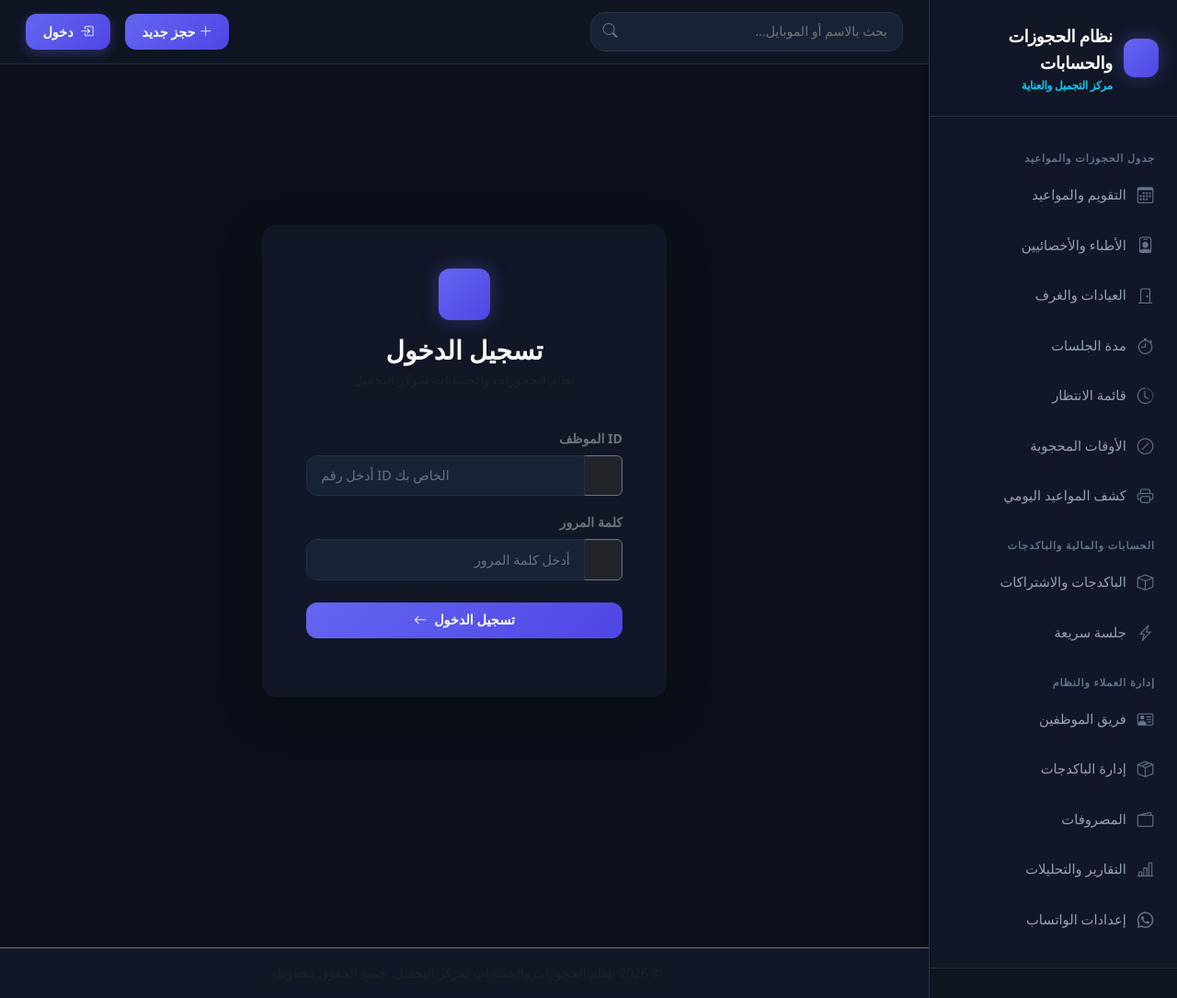
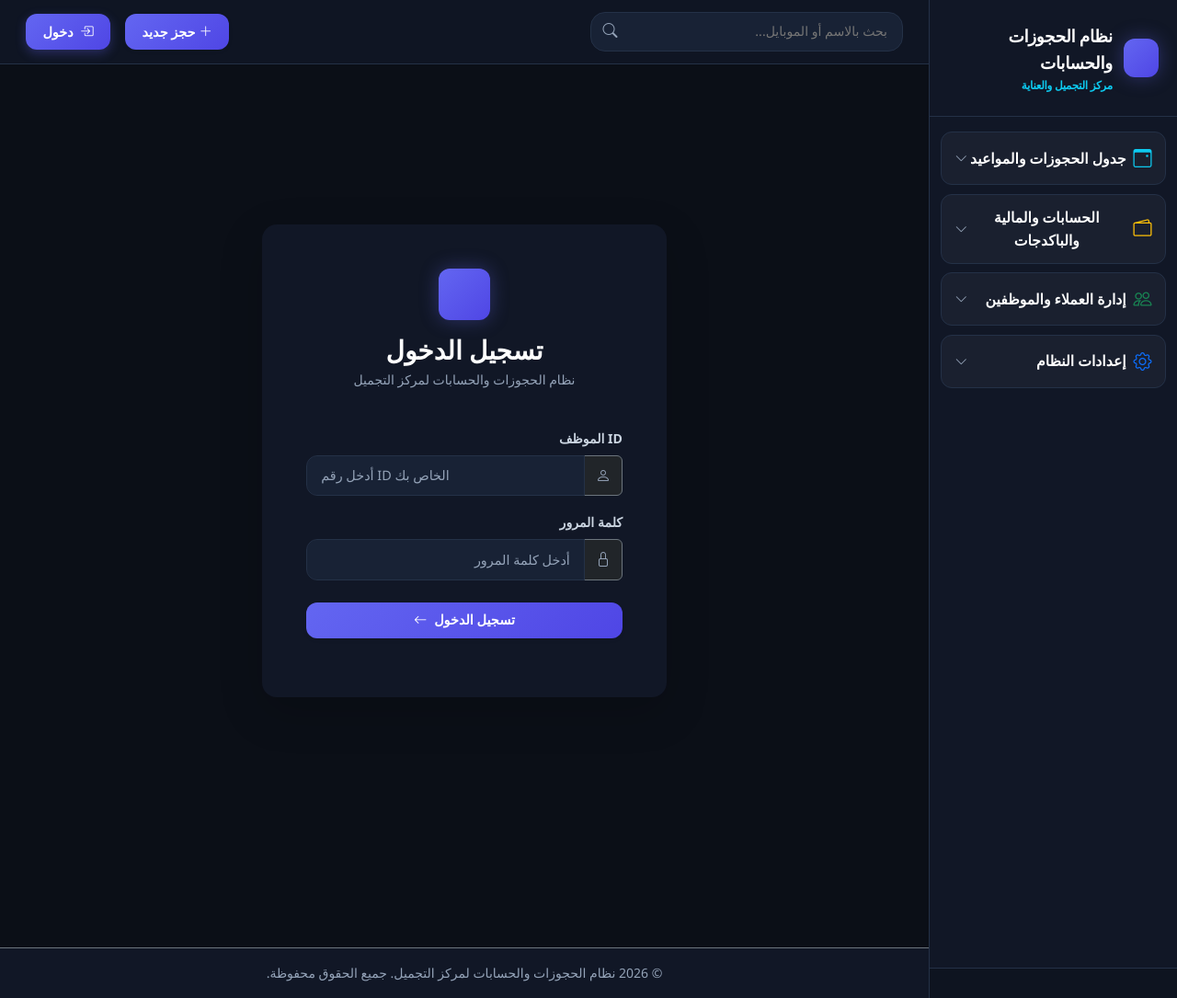
Before and after one commit to ahmed25102004/verde-clinic-app, a Flask app: page /login?next=/reservations/doctors in a window 1280 px wide. Shown: the whole page at 92% size. Run offline with Flask 3, Linux system fonts and the light colour scheme; data comes from the database, SQL or seed files in the repository.

Commit message:
Enhance text contrast/visibility across all templates and convert sidebar into large collapsible expandable accordions

```diff
--- a/static/css/style.css
+++ b/static/css/style.css
@@ -11,9 +11,9 @@
   --border-light: #2e3f5c;
 
   --text-white: #ffffff;
-  --text-primary: #f1f5f9;
-  --text-secondary: #94a3b8;
-  --text-muted: #64748b;
+  --text-primary: #f8fafc;
+  --text-secondary: #cbd5e1;
+  --text-muted: #94a3b8;
 
   --accent-indigo: #6366f1;
   --accent-indigo-dark: #4f46e5;
@@ -122,6 +122,19 @@ body {
   letter-spacing: -0.3px;
 }
 
+.text-muted, small.text-muted, p.text-muted, div.text-muted, span.text-muted, .small.text-muted {
+  color: #94a3b8 !important;
+}
+
+.text-secondary {
+  color: #cbd5e1 !important;
+}
+
+.sub-header-text, .subtitle-text, p.subtitle, .header-desc {
+  color: #cbd5e1 !important;
+  font-size: 0.95rem !important;
+}
+
 .sidebar-menu {
   padding: 1rem 0.75rem;
   flex-grow: 1;
@@ -129,53 +142,103 @@ body {
 }
 
 .sidebar-section-title {
-  font-size: 0.7rem;
+  font-size: 0.78rem;
   font-weight: 700;
   text-transform: uppercase;
-  color: var(--text-muted);
+  color: #94a3b8;
   letter-spacing: 0.08em;
   padding: 0.75rem 0.75rem 0.35rem 0.75rem;
   margin-top: 0.5rem;
+}
+
+.sidebar-group {
+  margin-bottom: 0.6rem;
+}
+
+.sidebar-group-btn {
+  width: 100%;
+  display: flex;
+  align-items: center;
+  justify-content: space-between;
+  padding: 0.75rem 0.9rem;
+  background: rgba(255, 255, 255, 0.04);
+  border: 1px solid var(--border-color);
+  border-radius: var(--radius-md);
+  color: #ffffff;
+  font-weight: 700;
+  font-size: 0.98rem;
+  text-decoration: none;
+  cursor: pointer;
+  transition: var(--transition);
+}
+
+.sidebar-group-btn:hover, .sidebar-group-btn:focus {
+  background: rgba(99, 102, 241, 0.15);
+  border-color: rgba(99, 102, 241, 0.4);
+  color: #ffffff;
+}
+
+.sidebar-group-btn:not(.collapsed) {
+  background: linear-gradient(135deg, rgba(99, 102, 241, 0.18), rgba(79, 70, 229, 0.25));
+  border-color: rgba(99, 102, 241, 0.45);
+  color: #ffffff;
+  box-shadow: 0 2px 8px rgba(0, 0, 0, 0.2);
+}
+
+.sidebar-group-btn .toggle-icon {
+  font-size: 0.85rem;
+  color: #94a3b8;
+  transition: transform 0.3s ease;
+}
+
+.sidebar-group-btn:not(.collapsed) .toggle-icon {
+  transform: rotate(180deg);
+  color: #60a5fa;
+}
+
+.sidebar-sub-menu {
+  padding-top: 0.35rem;
+  padding-bottom: 0.2rem;
 }
 
 .sidebar-link {
   display: flex;
   align-items: center;
   gap: 0.75rem;
-  padding: 0.7rem 0.85rem;
-  color: var(--text-secondary);
+  padding: 0.6rem 0.85rem;
+  color: #cbd5e1;
   text-decoration: none;
-  font-weight: 500;
-  font-size: 0.92rem;
+  font-weight: 600;
+  font-size: 0.9rem;
   border-radius: var(--radius-md);
-  margin-bottom: 0.25rem;
+  margin-bottom: 0.2rem;
   transition: var(--transition);
 }
 
 .sidebar-link i {
-  font-size: 1.1rem;
-  color: var(--text-muted);
+  font-size: 1.05rem;
+  color: #94a3b8;
   transition: var(--transition);
 }
 
 .sidebar-link:hover {
-  background-color: rgba(255, 255, 255, 0.05);
-  color: var(--text-white);
+  background-color: rgba(255, 255, 255, 0.08);
+  color: #ffffff;
 }
 
 .sidebar-link:hover i {
-  color: var(--accent-indigo);
+  color: #60a5fa;
 }
 
 .sidebar-link.active {
-  background: linear-gradient(135deg, rgba(99, 102, 241, 0.2), rgba(79, 70, 229, 0.3));
-  color: var(--text-white);
-  border: 1px solid rgba(99, 102, 241, 0.4);
-  font-weight: 600;
+  background: linear-gradient(135deg, rgba(99, 102, 241, 0.35), rgba(79, 70, 229, 0.45));
+  color: #ffffff;
+  border: 1px solid rgba(99, 102, 241, 0.55);
+  font-weight: 700;
 }
 
 .sidebar-link.active i {
-  color: var(--accent-indigo);
+  color: #93c5fd;
 }
 
 .sidebar-footer {
--- a/templates/downtimes.html
+++ b/templates/downtimes.html
@@ -3,7 +3,7 @@
 <div class="d-flex justify-content-between align-items-center mb-4">
   <div>
     <h3 class="fw-bold text-white mb-1"><i class="bi bi-slash-circle text-info me-2"></i>الأوقات المحجوبة والراحة</h3>
-    <p class="text-muted small mb-0">حجب غرف أو أوقات محددة من جدول المواعيد المتاحة (صيانة / راحة دكاترة / تعقيم)</p>
+    <p class="text-secondary fs-6 mb-0">حجب غرف أو أوقات محددة من جدول المواعيد المتاحة (صيانة / راحة دكاترة / تعقيم)</p>
   </div>
   <button class="btn btn-primary px-3 shadow-sm" data-bs-toggle="modal" data-bs-target="#addDowntimeModal">
     <i class="bi bi-plus-circle me-1"></i> حجب وقت جديد
--- a/templates/layout.html
+++ b/templates/layout.html
@@ -28,11 +28,21 @@
 
           <!-- Navigation Links -->
           <nav class="sidebar-menu">
-            <!-- Section 1: Reservations System -->
-            <div class="sidebar-section-title">جدول الحجوزات والمواعيد</div>
-            <a href="{{ url_for('reservations.calendar') }}" class="sidebar-link {% if '/reservations' in request.path and '/doctors' not in request.path and '/rooms' not in request.path and '/session_types' not in request.path and '/waitlist' not in request.path and '/downtimes' not in request.path and '/report_day' not in request.path %}active{% endif %}">
+            <!-- Group 1: جدول الحجوزات والمواعيد -->
+            {% set is_res_active = ('/reservations' in request.path) %}
+            <div class="sidebar-group">
+              <button class="sidebar-group-btn {% if not is_res_active %}collapsed{% endif %}" type="button" data-bs-toggle="collapse" data-bs-target="#group-reservations" aria-expanded="{{ 'true' if is_res_active else 'false' }}">
+                <div class="d-flex align-items-center gap-2">
+                  <i class="bi bi-calendar3-event text-info fs-5"></i>
+                  <span>جدول الحجوزات والمواعيد</span>
+                </div>
+                <i class="bi bi-chevron-down toggle-icon"></i>
+              </button>
+              <div class="collapse {% if is_res_active %}show{% endif %}" id="group-reservations">
+                <div class="sidebar-sub-menu ps-2 pt-1">
+                  <a href="{{ url_for('reservations.calendar') }}" class="sidebar-link {% if request.path == '/reservations' or request.path == '/reservations/calendar' %}active{% endif %}">
                     <i class="bi bi-calendar3"></i>
-              <span>التقويم والمواعيد</span>
+                    <span>التقويم الشهري</span>
                   </a>
                   <a href="{{ url_for('reservations.doctors') }}" class="sidebar-link {% if '/reservations/doctors' in request.path %}active{% endif %}">
                     <i class="bi bi-person-badge"></i>
@@ -44,7 +54,7 @@
                   </a>
                   <a href="{{ url_for('reservations.session_types') }}" class="sidebar-link {% if '/reservations/session_types' in request.path %}active{% endif %}">
                     <i class="bi bi-stopwatch"></i>
-              <span>مدة الجلسات</span>
+                    <span>أنواع ومدة الجلسات</span>
                   </a>
                   <a href="{{ url_for('reservations.waitlist') }}" class="sidebar-link {% if '/reservations/waitlist' in request.path %}active{% endif %}">
                     <i class="bi bi-clock-history"></i>
@@ -58,9 +68,22 @@
                     <i class="bi bi-printer"></i>
                     <span>كشف المواعيد اليومي</span>
                   </a>
+                </div>
+              </div>
+            </div>
 
-            <!-- Section 2: Financials & Packages -->
-            <div class="sidebar-section-title">الحسابات والمالية والباكدجات</div>
+            <!-- Group 2: الحسابات والمالية والباكدجات -->
+            {% set is_fin_active = (request.path == '/' or request.path == '/dashboard' or request.path == '/quick_session' or request.path == '/report' or request.path == '/expenses') %}
+            <div class="sidebar-group">
+              <button class="sidebar-group-btn {% if not is_fin_active %}collapsed{% endif %}" type="button" data-bs-toggle="collapse" data-bs-target="#group-financials" aria-expanded="{{ 'true' if is_fin_active else 'false' }}">
+                <div class="d-flex align-items-center gap-2">
+                  <i class="bi bi-wallet2 text-warning fs-5"></i>
+                  <span>الحسابات والمالية والباكدجات</span>
+                </div>
+                <i class="bi bi-chevron-down toggle-icon"></i>
+              </button>
+              <div class="collapse {% if is_fin_active %}show{% endif %}" id="group-financials">
+                <div class="sidebar-sub-menu ps-2 pt-1">
                   <a href="{{ url_for('index') }}" class="sidebar-link {% if request.path == '/' %}active{% endif %}">
                     <i class="bi bi-box"></i>
                     <span>الباكدجات والاشتراكات</span>
@@ -75,11 +98,33 @@
                     <i class="bi bi-lightning-charge"></i>
                     <span>جلسة سريعة</span>
                   </a>
+                  <a href="{{ url_for('report.report_daily') }}" class="sidebar-link {% if request.path == '/report' %}active{% endif %}">
+                    <i class="bi bi-bar-chart-line"></i>
+                    <span>التقارير والتحليلات المالية</span>
+                  </a>
+                  <a href="{{ url_for('expense.expenses') }}" class="sidebar-link {% if request.path == '/expenses' %}active{% endif %}">
+                    <i class="bi bi-wallet2"></i>
+                    <span>المصروفات</span>
+                  </a>
+                </div>
+              </div>
+            </div>
 
-            <div class="sidebar-section-title">إدارة العملاء والنظام</div>
+            <!-- Group 3: إدارة العملاء والموظفين -->
+            {% set is_cust_active = (request.path == '/customers' or request.path == '/employees' or request.path == '/packages' or '/customer' in request.path) %}
+            <div class="sidebar-group">
+              <button class="sidebar-group-btn {% if not is_cust_active %}collapsed{% endif %}" type="button" data-bs-toggle="collapse" data-bs-target="#group-customers" aria-expanded="{{ 'true' if is_cust_active else 'false' }}">
+                <div class="d-flex align-items-center gap-2">
+                  <i class="bi bi-people text-success fs-5"></i>
+                  <span>إدارة العملاء والموظفين</span>
+                </div>
+                <i class="bi bi-chevron-down toggle-icon"></i>
+              </button>
+              <div class="collapse {% if is_cust_active %}show{% endif %}" id="group-customers">
+                <div class="sidebar-sub-menu ps-2 pt-1">
                   {% if session.employee_role == 'manager' %}
                   <a href="{{ url_for('report.customers_list') }}" class="sidebar-link {% if request.path == '/customers' or '/customer' in request.path %}active{% endif %}">
-              <i class="bi bi-people"></i>
+                    <i class="bi bi-person-lines-fill"></i>
                     <span>قائمة العملاء</span>
                   </a>
                   {% endif %}
@@ -89,16 +134,24 @@
                   </a>
                   <a href="{{ url_for('report.packages_admin') }}" class="sidebar-link {% if request.path == '/packages' %}active{% endif %}">
                     <i class="bi bi-box-seam"></i>
-              <span>إدارة الباكدجات</span>
+                    <span>إدارة الباكدجات (أدمين)</span>
                   </a>
-            <a href="{{ url_for('expense.expenses') }}" class="sidebar-link {% if request.path == '/expenses' %}active{% endif %}">
-              <i class="bi bi-wallet2"></i>
-              <span>المصروفات</span>
-            </a>
-            <a href="{{ url_for('report.report_daily') }}" class="sidebar-link {% if request.path == '/report' %}active{% endif %}">
-              <i class="bi bi-bar-chart-line"></i>
-              <span>التقارير والتحليلات</span>
-            </a>
+                </div>
+              </div>
+            </div>
+
+            <!-- Group 4: إعدادات النظام والنسخ الاحتياطي -->
+            {% set is_sys_active = (request.path == '/settings/whatsapp' or request.path == '/backups') %}
+            <div class="sidebar-group">
+              <button class="sidebar-group-btn {% if not is_sys_active %}collapsed{% endif %}" type="button" data-bs-toggle="collapse" data-bs-target="#group-system" aria-expanded="{{ 'true' if is_sys_active else 'false' }}">
+                <div class="d-flex align-items-center gap-2">
+                  <i class="bi bi-gear text-primary fs-5"></i>
+                  <span>إعدادات النظام</span>
+                </div>
+                <i class="bi bi-chevron-down toggle-icon"></i>
+              </button>
+              <div class="collapse {% if is_sys_active %}show{% endif %}" id="group-system">
+                <div class="sidebar-sub-menu ps-2 pt-1">
                   <a href="{{ url_for('whatsapp.whatsapp_settings_page') }}" class="sidebar-link {% if request.path == '/settings/whatsapp' %}active{% endif %}">
                     <i class="bi bi-whatsapp"></i>
                     <span>إعدادات الواتساب</span>
@@ -109,6 +162,9 @@
                     <span>النسخ الاحتياطي</span>
                   </a>
                   {% endif %}
+                </div>
+              </div>
+            </div>
           </nav>
         </div>
 
--- a/templates/report_day.html
+++ b/templates/report_day.html
@@ -3,7 +3,7 @@
 <div class="d-flex justify-content-between align-items-center mb-4 no-print">
   <div>
     <h3 class="fw-bold text-white mb-1"><i class="bi bi-printer text-info me-2"></i>كشف وحجوزات اليوم: {{ day_str }}</h3>
-    <p class="text-muted small mb-0">طباعة أو استعراض جميع مواعيد الحجز المسجلة باليوم</p>
+    <p class="text-secondary fs-6 mb-0">طباعة أو استعراض جميع مواعيد الحجز المسجلة باليوم</p>
   </div>
   <div class="d-flex gap-2">
     <button onclick="window.print()" class="btn btn-info text-dark px-4 fw-bold">
--- a/templates/reservations_calendar.html
+++ b/templates/reservations_calendar.html
@@ -5,7 +5,7 @@
     <h3 class="fw-bold text-white mb-1">
       <i class="bi bi-calendar3 me-2 text-info"></i>جدول التقويم والمواعيد
     </h3>
-    <p class="text-muted small mb-0">عرض وحجز المواعيد اليومية حسب العيادات والدكاترة</p>
+    <p class="text-secondary fs-6 mb-0">عرض وحجز المواعيد اليومية حسب العيادات والدكاترة</p>
   </div>
   <div class="d-flex gap-2">
     <a href="{{ url_for('reservations.day_view', day_str=today.isoformat()) }}" class="btn btn-primary px-3 shadow-sm">
--- a/templates/reservations_day.html
+++ b/templates/reservations_day.html
@@ -5,7 +5,7 @@
     <h3 class="fw-bold text-white mb-1">
       <i class="bi bi-clock-history me-2 text-info"></i>مواعيد يوم: <span class="text-info">{{ day_str }}</span>
     </h3>
-    <p class="text-muted small mb-0">اختر نوع الجلسة لمعاينة الأوقات المتاحة لكل غرفة وعيادة</p>
+    <p class="text-secondary fs-6 mb-0">اختر نوع الجلسة لمعاينة الأوقات المتاحة لكل غرفة وعيادة</p>
   </div>
   <div class="d-flex gap-2">
     <a href="{{ url_for('reservations.calendar') }}" class="btn btn-outline-light px-3">
--- a/templates/rooms.html
+++ b/templates/rooms.html
@@ -3,7 +3,7 @@
 <div class="d-flex justify-content-between align-items-center mb-4">
   <div>
     <h3 class="fw-bold text-white mb-1"><i class="bi bi-door-closed text-info me-2"></i>إدارة العيادات والغرف</h3>
-    <p class="text-muted small mb-0">إضافة وتعديل غرف الكشف وعيادات الليزر والتجميل بالنظام</p>
+    <p class="text-secondary fs-6 mb-0">إضافة وتعديل غرف الكشف وعيادات الليزر والتجميل بالنظام</p>
   </div>
   <button class="btn btn-primary px-3 shadow-sm" data-bs-toggle="modal" data-bs-target="#addRoomModal">
     <i class="bi bi-plus-circle me-1"></i> إضافة غرفة جديدة
@@ -20,7 +20,7 @@
         </div>
         <div>
           <h5 class="fw-bold text-white mb-1">{{ r['name'] }}</h5>
-          <small class="text-muted">المركز الرئيسي</small>
+          <div class="text-secondary small fw-semibold">المركز الرئيسي</div>
         </div>
       </div>
       <form method="post" action="{{ url_for('reservations.delete_room', r_id=r['id']) }}" onsubmit="return confirm('هل أنت تأكيد حذف هذه الغرفة؟')">
--- a/templates/session_types.html
+++ b/templates/session_types.html
@@ -3,7 +3,7 @@
 <div class="d-flex justify-content-between align-items-center mb-4">
   <div>
     <h3 class="fw-bold text-white mb-1"><i class="bi bi-stopwatch text-info me-2"></i>أنواع المدة الزمنية للجلسات</h3>
-    <p class="text-muted small mb-0">تحديد المدد الزمنية المتاحة للجلسات لحساب خانات المواعيد المتاحة تلقائياً بالتقويم</p>
+    <p class="text-secondary fs-6 mb-0">تحديد المدد الزمنية المتاحة للجلسات لحساب خانات المواعيد المتاحة تلقائياً بالتقويم</p>
   </div>
   <button class="btn btn-primary px-3 shadow-sm" data-bs-toggle="modal" data-bs-target="#addTypeModal">
     <i class="bi bi-plus-circle me-1"></i> إضافة نوع مدة جديدة
--- a/templates/waitlist.html
+++ b/templates/waitlist.html
@@ -3,7 +3,7 @@
 <div class="d-flex justify-content-between align-items-center mb-4">
   <div>
     <h3 class="fw-bold text-white mb-1"><i class="bi bi-clock-history text-info me-2"></i>قائمة الانتظار والترقب</h3>
-    <p class="text-muted small mb-0">تسجيل العملاء الذين ينتظرون إلغاء أو توفر مواعيد في أيام مكتملة</p>
+    <p class="text-secondary fs-6 mb-0">تسجيل العملاء الذين ينتظرون إلغاء أو توفر مواعيد في أيام مكتملة</p>
   </div>
   <button class="btn btn-primary px-3 shadow-sm" data-bs-toggle="modal" data-bs-target="#addWaitlistModal">
     <i class="bi bi-person-plus me-1"></i> إضافة عميل للانتظار
```
Also changed, not shown: templates/doctors.html (+5 -5 lines). Lines whose indentation alone changed are shown as unchanged.
